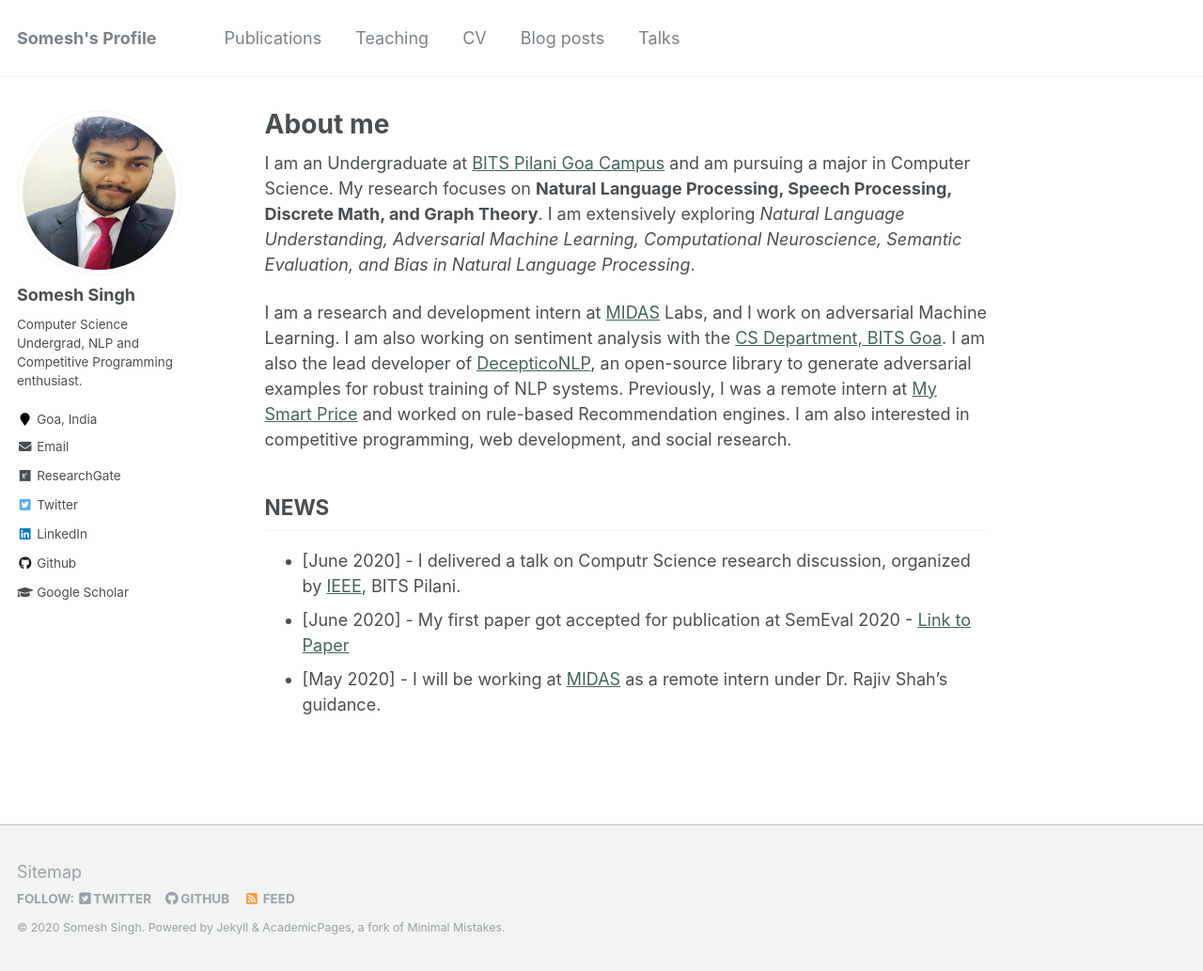
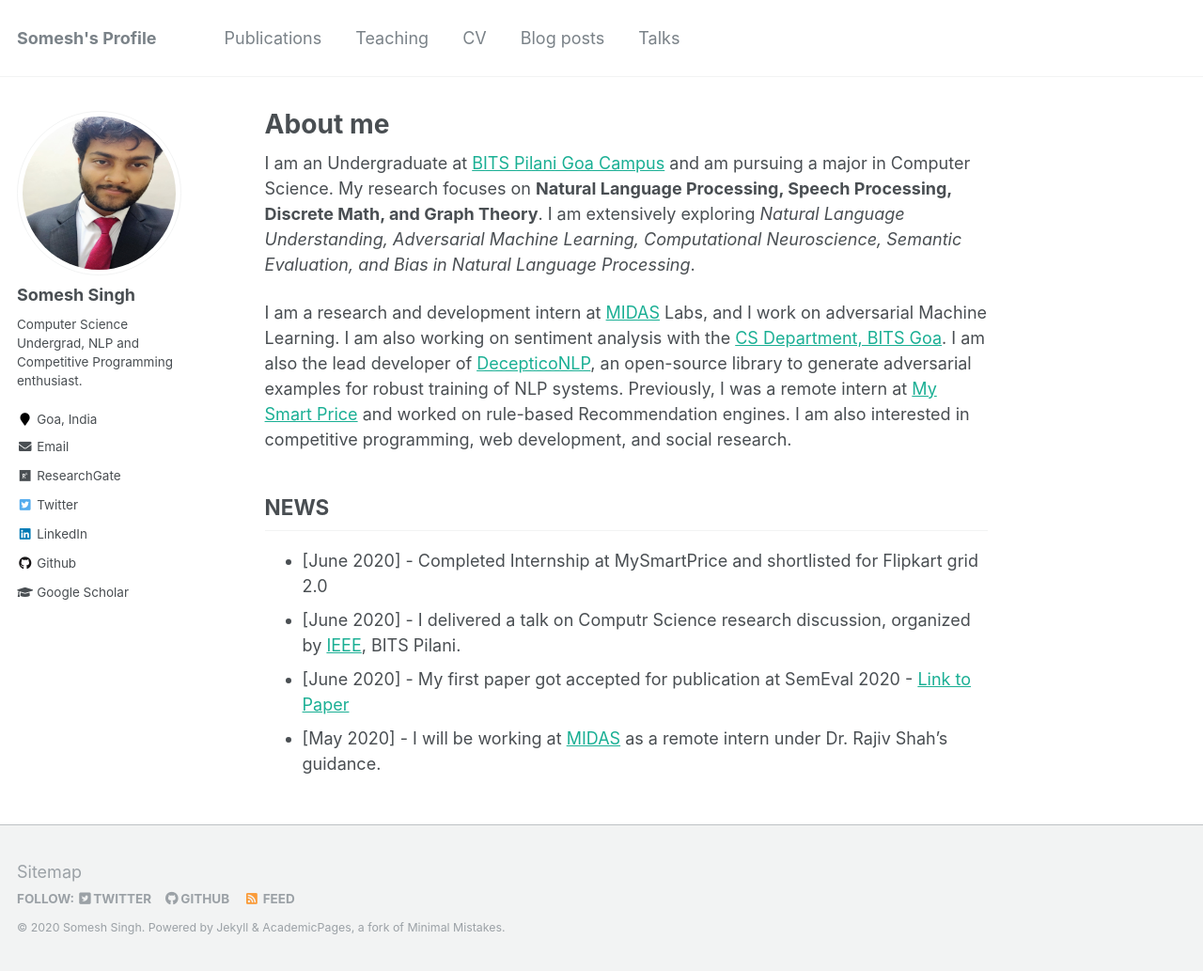
Before and after one commit to someshsingh22/someshsingh22.github.io, a Jekyll site: the page built from _pages/about.md, in a window 1280 px wide and 1033 px high. Shown: the whole window at 94% size. Built offline with Jekyll 4.4.1, drawn with Linux system fonts in a browser that asks for light colours.

Commit message:
Green Links News

```diff
--- a/_pages/about.md
+++ b/_pages/about.md
@@ -13,6 +13,7 @@
 I am a research and development intern at [MIDAS](http://midas.iiitd.edu.in/) Labs, and I work on adversarial Machine Learning. I am  also working on sentiment analysis with the [CS Department, BITS Goa](https://www.bits-pilani.ac.in/goa/ComputerScienceInformationsSystems/ComputerScienceandInformationSystems). I am also the lead developer of [DecepticoNLP](https://github.com/SforAiDl/decepticonlp), an open-source library to generate adversarial examples for robust training of NLP systems. Previously, I was a remote intern at [My Smart Price](https://www.mysmartprice.com) and worked on rule-based Recommendation engines. I am also interested in competitive programming, web development, and social research.
 
 ## NEWS
+* \[June 2020\] - Completed Internship at MySmartPrice and shortlisted for Flipkart grid 2.0
 * \[June 2020\] - I delivered a talk on Computr Science research discussion, organized by [IEEE](https://www.bits-pilani.ac.in/goa/chapters), BITS Pilani.
 * \[June 2020\] - My first paper got accepted for publication at SemEval 2020 - [Link to Paper](https://arxiv.org/abs/2006.00593)
 *  \[May 2020\] - I will be working at [MIDAS](http://midas.iiitd.edu.in/) as a remote intern under Dr. Rajiv Shah's guidance.
--- a/_sass/_variables.scss
+++ b/_sass/_variables.scss
@@ -64,7 +64,7 @@
 $success-color              : #62c462;
 $warning-color              : #f89406;
 $danger-color               : #ee5f5b;
-$info-color                 : #46625d;
+$info-color                 : #1aaf94;
 
 /* brands */
 $behance-color              : #1769FF;
```
